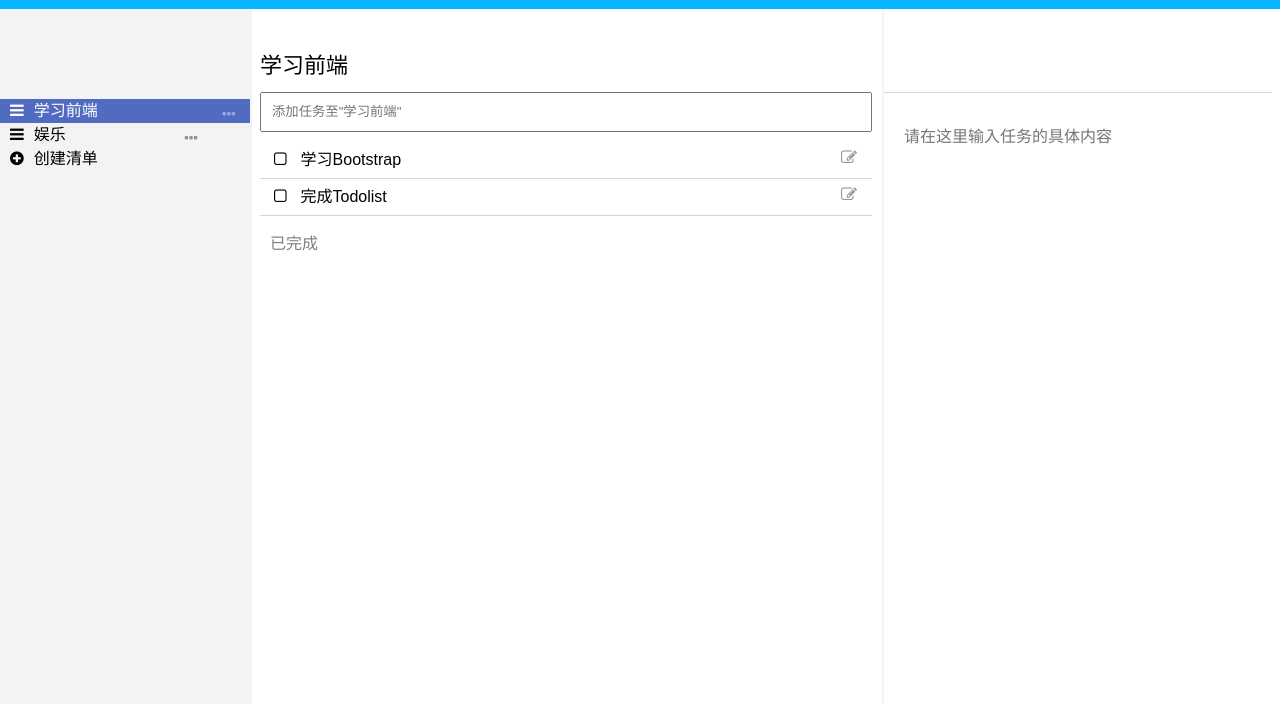
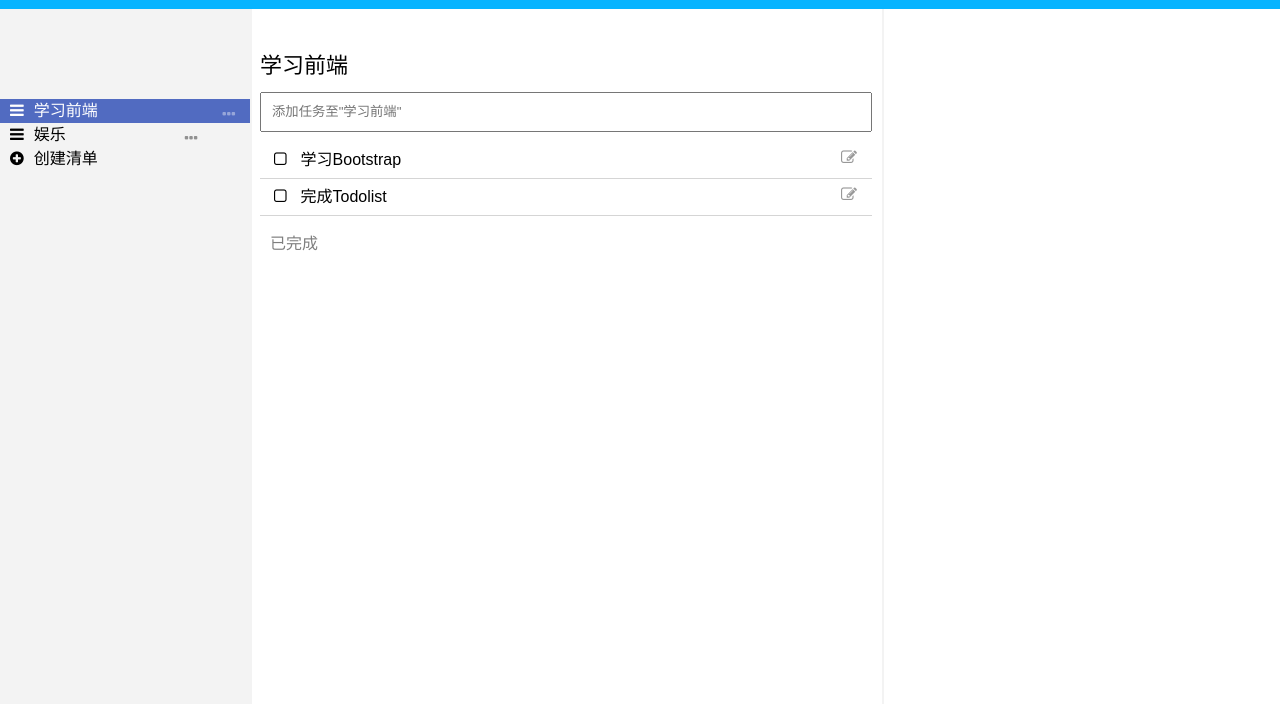
Before and after one commit to noiron/todo-list, a plain HTML site: page index.html in a window 1280 px wide. Both pictures are taken after a click on the item "学习前端". Shown: the part 41-745 px from the top of the page. Drawn offline with Linux system fonts and the light colour scheme.

Commit message:
未选中任务时，不显示右栏

```diff
--- a/css/style.css
+++ b/css/style.css
@@ -241,6 +241,14 @@ span.task-title {
     outline: none;
 }
 
+div.not-selected {
+    background-color: #ffffff;
+    position: relative;
+    z-index: 100;
+    width: 100%;
+    height: 100%;
+}
+
 #task-setting {
     margin-top: 10px;
     border-bottom: 1px solid #d5d5d5;
--- a/index.html
+++ b/index.html
@@ -74,11 +74,12 @@
     </div>
 </div>
 
-<div id="right-view" class="on-test" tabindex="1">
+<div id="right-view"  tabindex="1">
+    <div id="content-mask" class="not-selected"></div>
     <div id="task-setting">
         <i class="fa fa-angle-left fa-2x" onclick="hideRight();"></i>
     </div>
-    <div id="task-content" data-taskid="-1">
+    <div id="task-content">
         <textarea placeholder="请在这里输入任务的具体内容" data-taskid="-1" oninput="editTaskContent(this)" spellcheck="false"></textarea>
     </div>
 
--- a/js/todo.js
+++ b/js/todo.js
@@ -84,7 +84,6 @@ function addTask(taskObject) {
     }
     tasksArray.push(taskObject);
     updateProjectChild(currentProjectId, taskObject.id);
-
     updateTask(tasksArray);
 }
 
@@ -133,6 +132,8 @@ function clickTask(element) {
     cancelActive(document.getElementById("task-list"));
     addClass(element, "active");
 
+    currentTaskId = element.id.slice(5);
+
     showTaskContent(element);
 
     if (window.innerWidth < 600) {
@@ -165,15 +166,20 @@ function updateTaskState(taskId) {
 
 // 在右侧显示一个任务的具体内容
 function showTaskContent(element) {
+    if (currentTaskId == -1) {
+        addClass(document.getElementById("content-mask"), "not-selected");
+        return;
+    }
+
+    removeClass(document.getElementById("content-mask"), "not-selected");
+
     var taskId = element.id.slice(5);
-    //console.log(taskId);
     var taskArray = getTask();
     var contentElement = document.getElementById("task-content").getElementsByTagName("textarea")[0];
     contentElement.setAttribute("data-taskid", taskId);
 
     var deleteElement = document.getElementById("delete-task");
     deleteElement.setAttribute("data-taskid", taskId);
-
 
     for (var i = 0; i < taskArray.length; i++) {
         if (taskArray[i].id == taskId) {
@@ -422,7 +428,16 @@ function clickProject(element) {
     cancelActive(document.getElementById("project-list"));
     addClass(element, "active");
 
-    currentProjectId = element.id.slice(8);
+    var newProjectId = element.id.slice(8);
+
+    // 如果选中的是不同的目录
+    if (currentProjectId !== newProjectId) {
+        currentTaskId = -1;
+        currentProjectId = newProjectId;
+    }
+
+    addClass(document.getElementById("content-mask"), "not-selected");
+
     var projectName = "";
     var projectArray = getProject();
     for (var i = 0; i < projectArray.length; i++) {
```
